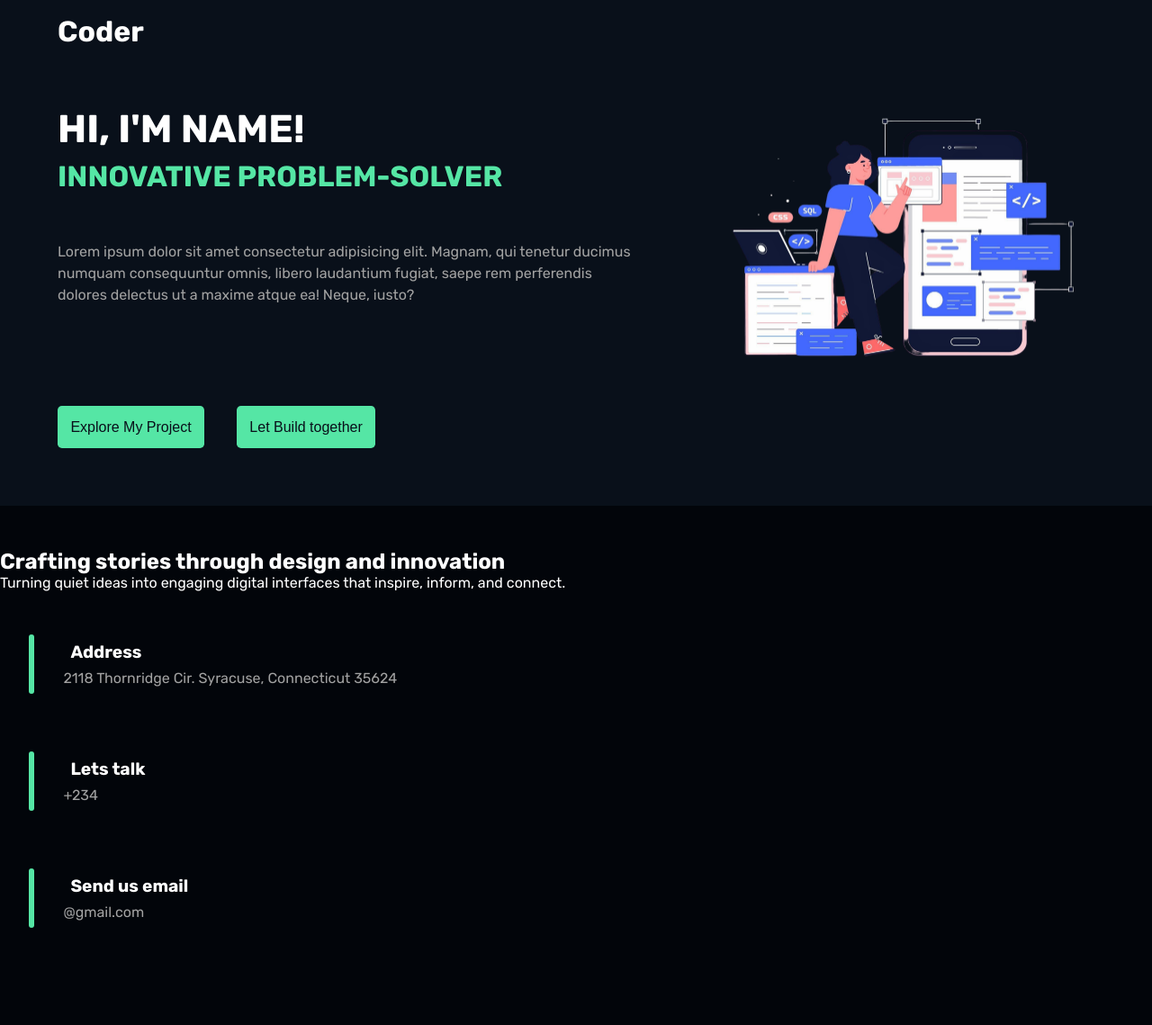
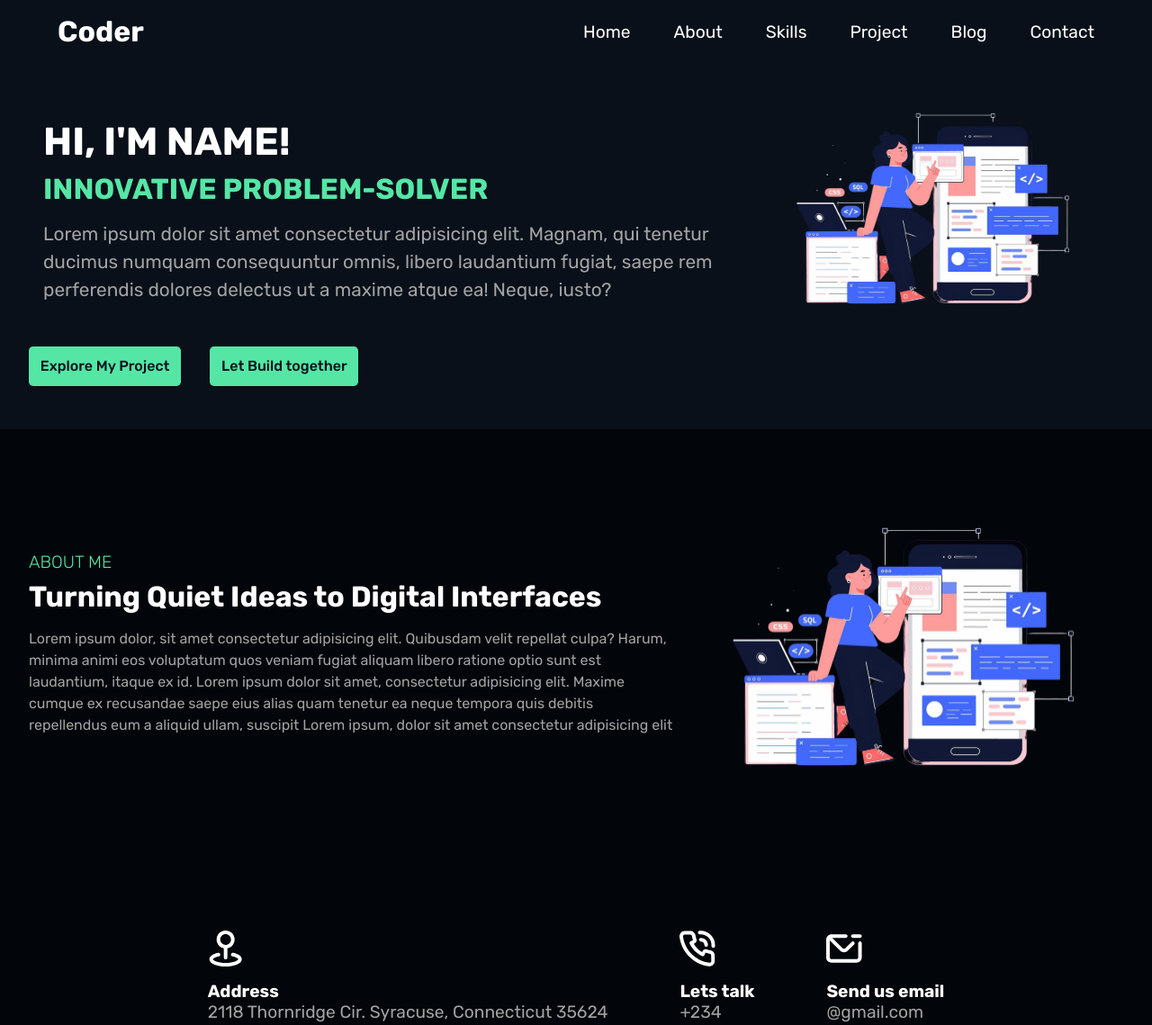
Before and after one commit to HumairaAisha/portfolio, a plain HTML site: page index.html in a window 1280 px wide. Shown: the top 1139 px of the page at 90% size. Before the commit the page ends 1079 px from the top, so only its background shows below. Drawn offline with Linux system fonts and the light colour scheme.

Commit message:
files updated

```diff
--- a/index.html
+++ b/index.html
@@ -13,27 +13,25 @@
       <div>
          <h1 class="head-logo">Coder</h1>
       </div>
-   <!----   <nav class="navbar">
-         <div class="navbar" id="myNavbar">
-         <ul class="navbarList">
-            <li><a href="">Home</a></li>
-            <li><a href="">About</a></li>
-            <li><a href="">Skills</a></li>
-            <li><a href="">Project</a></li>
-            <li><a href="">Blog</a></li>
-            <li><a href="">Contact</a></li>
-            <li><a href="javascript:void(0);" class="icon" onclick="toggleMenu()"><i class="fa-solid fa-bars"></i></a></li>
-
+    <nav class="navbar">
+         <ul class="navbarList" id="navbarList">
+            <li><a href="#home">Home</a></li>
+            <li><a href="#about">About</a></li>
+            <li><a href="#skill">Skills</a></li>
+            <li><a href="#project">Project</a></li>
+            <li><a href="#blog">Blog</a></li>
+            <li><a href="#contact">Contact</a></li>
          </ul>
-         </div>
-      </nav> -->
+         <button class="menu-icon" id="menuToggle"><i class="fa-solid fa-bars"></i></button>
+      </nav>
    </header>
 
  <main>
    <!--Hero Section-->
- <section class="hero-section">
+ <section class="hero-section" id="home">
    <div class="hero-head">
    <div class="hero">
+      <img src="/Images/hero-intro.png" alt="" class="img-hero">
    <div class="hero-intro">
       <h1>HI, I'M NAME!</h1>
       <h2>INNOVATIVE PROBLEM-SOLVER</h2>
@@ -42,22 +40,33 @@
          dolores delectus ut a maxime atque ea! Neque, iusto?
          </p>
    </div>
-   <img src="Images/app-development-illustration.png" alt="intro-img" class="img-hero">
+
    </div>
    <div class="btn-hero">
-      <button class="btn-work"><a href="">Explore My Project</a></button>
-      <button class="btn-build"><a href="">Let Build together</a></button>
+      <a href="" class="btn-work">Explore My Project</a>
+      <a href="" class="btn-build">Let Build together</a>
     </div>
  </div>
  </section>
 
  <!--About Section-->
- <section class="sec-about">
-   <div>
-      <div>
-         <h2>Crafting stories through design and innovation</h2>
-         <p>Turning quiet ideas into engaging digital interfaces that inspire, inform, and connect.</p>
+ <section class="sec-about" id="about">
+   <div class="about">
+      <div class="about-me">
+
+         <div class="about-info">
+         <h2>ABOUT ME</h2>
+         <h3>Turning Quiet Ideas to Digital Interfaces</h3>
+         <p>Lorem ipsum dolor, sit amet consectetur adipisicing elit. Quibusdam velit
+            repellat culpa? Harum, minima animi eos voluptatum quos veniam fugiat aliquam
+            libero ratione optio sunt est laudantium, itaque ex id. Lorem ipsum dolor sit amet,
+            consectetur adipisicing elit. Maxime cumque ex recusandae saepe eius alias quam
+            tenetur ea neque tempora quis debitis repellendus eum a aliquid ullam, suscipit
+            Lorem ipsum, dolor sit amet consectetur adipisicing elit </p>
+         </div>
+         <img src="Images/hero-intro.png" alt="about-img" class="img-me">
       </div>
+
 
    </div>
  </section>
@@ -66,10 +75,11 @@
  </main>
 
 <footer>
-   <div>
+   <div class="footer-info" id="contact">
       <div class="more-info">
          <div class="info">
-            <div class="info-icon"><img src="Images/map-1.svg" alt=""></div>
+            <div class="info-icon"> <img src="Images/map-1.svg" alt=""></div>
+            <span class="dot"></span>
             <div>
             <h4>Address</h4>
             <p>2118 Thornridge Cir. Syracuse, Connecticut 35624</p>
@@ -77,6 +87,7 @@
          </div>
          <div class="info">
            <div class="info-icon"> <img src="./Images/phone-1.svg" alt=""></div>
+            <span class="dot"></span>
            <div>
             <h4>Lets talk</h4>
             <p>+234</p>
@@ -84,6 +95,7 @@
          </div>
          <div class="info">
             <div class="info-icon"><img src="Images/envelope-1.svg" alt=""></div>
+             <span class="dot"></span>
             <div>
             <h4>Send us email</h4>
             <p>@gmail.com</p>
@@ -91,6 +103,13 @@
          </div>
       </div>
    </div>
+   <section>
+      <hr>
+      <div class="copyrights">
+         <p>© CodeeFly 2024 | All Rights Reserved</p>
+      </div>
+
+   </section>
 </footer>
 
    <script src="portfolio.js"></script>
--- a/portfolio.css
+++ b/portfolio.css
@@ -1,181 +1,335 @@
-
 @import url('https://fonts.googleapis.com/css2?family=Rubik:ital,wght@0,300..900;1,300..900&display=swap');
 
-*{
+* {
     margin: 0;
     padding: 0;
     box-sizing: border-box;
 }
+html{
+    scroll-behavior: smooth;
+}
 
-body{
+body {
     background-color: #02050A;
     font-family: "Rubik", sans-serif;
     color: white;
+
 }
 
-header{
+/* Header - Mobile First */
+header {
     display: flex;
     justify-content: space-between;
     align-items: center;
-   cursor: pointer;
+    padding: 1rem;
+    background-color: #09101A;
+    position: sticky;
     top: 0;
-   position: sticky;
-   background-color: #09101A;
-   padding: 1rem 4rem;
-   gap: 3rem;
-
-
-}
-.head-logo:hover{
- color: #55E6A5;
-
 }
 
-.navbarList{
+.head-logo:hover {
+    color: #55E6A5;
+}
+
+.navbarList {
+    display: none; /* Hidden by default on mobile */
+    list-style: none;
+    margin: 0;
+    padding: 0;
+}
+
+.navbarList.active {
     display: flex;
-   gap: 3rem;
-   align-items: center;
-   font-size: 1.2rem;
+    flex-direction: column;
+    gap: 1rem;
+    position: absolute;
+    top: 100%;
+    left: 0;
+    right: 0;
+    background-color: #09101A;
+    padding: 1rem;
+}
 
-}
-.navbarList a{
+.navbarList a {
     text-decoration: none;
     color: white;
+    font-size: 1.2rem;
+}
 
+.navbarList a:hover {
+    color: #55E6A5;
 }
-ul li{
+
+ul li {
     list-style: none;
 }
 
-.navbarList a:hover{
-   color: #55E6A5;
-
-
-}
-.navbar .icon{
-   display: none;
+.navbar .icon {
+    display: block;
     color: #09101A;
     background-color: white;
-   font-size: 2rem;
-   padding: 1rem;
-
+    font-size: 1.5rem;
+    padding: 0.5rem;
+}
+.menu-icon{
+    display: block;
+    font-size: 1.5rem;
+    cursor: pointer;
 }
 
-.hero-section{
+/* Hero Section - Mobile First */
+.hero-section {
     background-color: #09101A;
-   padding: 2rem 2rem 3rem 2rem;
+    padding: 2rem 1rem;
 }
 
-.img-hero{
-   display: block;
+.hero {
+    display: flex;
+    flex-direction: column;
     align-items: center;
-   width: 400px;
+    gap: 2rem;
 }
 
-.hero-intro h1{
-   font-size: 2.5rem;
+.img-hero {
+    display: none; /* Hidden on mobile */
 }
-.hero-intro h2{
+
+.hero-intro h1 {
+    font-size: 2rem;
+    margin-bottom: 0.9rem;
+}
+
+.hero-intro h2 {
     color: #55E6A5;
-   font-size: 1.3rem;
+    font-size: 1.5rem;
+    margin-bottom: 1rem;
 }
-.hero-intro p{
-   margin: 2.3rem auto;
-   line-height: 1.2;
-   font-size: 1rem;
 
+.hero-intro p {
+    margin: 1rem 0;
+    line-height: 1.5;
+    font-size: 1.1rem;
     color: #A2A2A2;
 }
-.btn-hero{
-   margin: 1rem 0;
+
+.btn-hero {
+    display: flex;
+
+    gap: 1rem;
+    align-items: center;
 }
-.btn-work, .btn-build{
+
+.btn-work, .btn-build {
     background-color: #55E6A5;
     color: #09101A;
-   padding: 0.9rem;
-   margin-left: 2rem;
+    padding: 0.8rem;
     font-size: 1rem;
     border-radius: 0.3rem;
-   font-size: 1rem;
     font-weight: 500;
     border: none;
-
-}
-
-.btn-build a, .btn-work a{
+    width: 100%;
+    text-align: center;
     text-decoration: none;
-   color: #09101A;
-}
-.sec-about{
-   padding-top: 3rem;
-}
-
-/*Footer section*/
-.more-info{
-   display: flex;
-   flex-direction: column;
-   padding: 2rem;
-}
-.info-icon{
-   display: block;
-   padding: 0.2rem;
-   border-radius: 2rem;
-   background-color: #55E6A5;
-}
-.info p{
-   font-size: 1rem;
-   color: #A2A2A2;
-   margin: 0.5rem 0;
-}
-.info h4{
-   font-size: 1.2rem;
-   margin: 0.5rem;
-}
-.info{
-   display: flex;
-   margin: 1rem 0;
-   gap: 2rem;
 }
 
 
 
+/* About Section - Mobile First */
+.sec-about {
+    padding: 3rem 1rem;
+}
 
-@media (min-width: 768px) {
-.hero-intro{
-  padding: 0 2rem;
+.about-me {
     display: flex;
     flex-direction: column;
+    align-items: center;
+}
+
+.img-me {
+    width: 100%;
+    max-width: 310px;
+    height: auto;
+    margin-top: 0.5rem;
+}
+
+.about-info h2 {
+    font-size: 1rem;
+    color: #55E6A5;
+    font-weight: 300;
+    margin-bottom: 0.5rem;
+}
+
+.about-info h3 {
+    font-size: 1.5rem;
+    margin-bottom: 1rem;
+}
+
+.about-info p {
+    color: #A2A2A2;
+    font-size: 0.9rem;
+    line-height: 1.5;
+    margin: 1rem 0;
+}
+
+/* Footer - Mobile First */
+footer .more-info {
+    display: flex;
+    flex-direction: column;
+    align-items: center;
+    padding: 2rem 1rem;
+}
+
+.info {
+    display: flex;
+    flex-direction: column;
+    align-items: center;
+    margin: 1rem 0;
+}
+
+.info h4 {
+    text-align: center;
+    font-size: 1.2rem;
+}
+
+.info p {
+    color: #A2A2A2;
+    font-size: 1rem;
+    text-align: center;
+}
+
+.info-icon {
+    width: 50%;
+    display: flex;
+    align-items: center;
+    justify-content: center;
+    margin: 1rem 0;
+    filter: brightness(0) invert(1);
+}
+
+.info-icon img{
+    width: 40px;
+    height: 40px;
+}
+
+.copyrights{
+    margin: 0.2rem 0;
+    color: #A2A2A2;
+    padding: 3.5rem;
+}
+hr{
+    border: none;
+    border-top: 1px solid #A2A2A2;
+    margin: 0 4rem;
+}
+
+/* Desktop Styles */
+@media (min-width: 768px) {
+    header {
+        padding: 1rem 4rem;
+        gap: 3rem;
+    }
+
+    .navbarList {
+        display: flex;
+        flex-direction: row;
+        gap: 3rem;
+        position: static;
+        background-color: transparent;
+        padding: 0;
+    }
 
 
+    .menu-icon{
+        display: none;
     }
-.hero-intro h1{
+
+    .hero {
+        flex-direction: row-reverse;
+        justify-content: space-between;
+        padding: 0 2rem;
+    }
+
+    .img-hero {
+        display: block;
+        width: 100%;
+        max-width: 400px;
+        height: auto;
+    }
+
+    .hero-intro h1 {
         font-size: 2.7rem;
         margin: 1rem 0 0.5rem 0;
     }
 
-.hero-intro h2{
+    .hero-intro h2 {
         font-size: 2rem;
-   margin-bottom: 1rem;
-}
-.hero-intro p{
-   line-height: 1.5;
-}
-.img-hero{
-   width: 500px;
     }
 
-.hero{
-   display: flex;
+    .hero-intro p {
+        font-size: 1.3rem;
+
     }
-.btn-hero{
-   gap: 4rem;
+
+    .btn-hero {
+        flex-direction: row;
+        gap: 2rem;
+        padding: 1rem;
+    }
+
+    .btn-work, .btn-build {
+        width: auto;
+    }
+
+    .sec-about {
+        padding: 5rem 2rem;
+    }
+
+    .about-me {
+        flex-direction: row;
+        justify-content: space-between;
+        align-items: center;
+    }
+
+    .img-me {
+        width: 100%;
+        max-width: 500px;
+        margin-top: 0;
+    }
+
+    .about-info h2 {
+        font-size: 1.2rem;
+    }
+
+    .about-info h3 {
+        font-size: 2rem;
+    }
+
+    .about-info p {
+        font-size: 1rem;
+    }
+
+    footer .more-info {
+        flex-direction: row;
+        justify-content: center;
+        gap: 5rem;
+        padding: 2rem;
+    }
+
+    .info {
+        align-items: flex-start;
+    }
+
+    .info h4 {
+        text-align: start;
+    }
+
+    .info p {
+        text-align: start;
+        font-size: 1.2rem;
+    }
+
+    .info-icon {
+        justify-content: flex-start;
+
     }
 }
-
-
-
-/*Footer Desktop view*/
-.more-info{
-   display: flex;
-   gap: 2rem;
-}
```
Also changed, not shown: portfolio.js (+47 -8 lines), Images/about.jpg (added), Images/envelope-1.svg (added), Images/hero-intro.png (renamed from Images/app-development-illustration.png), Images/map-1.svg (added), Images/phone-1.svg (added). Lines whose indentation alone changed are shown as unchanged.
